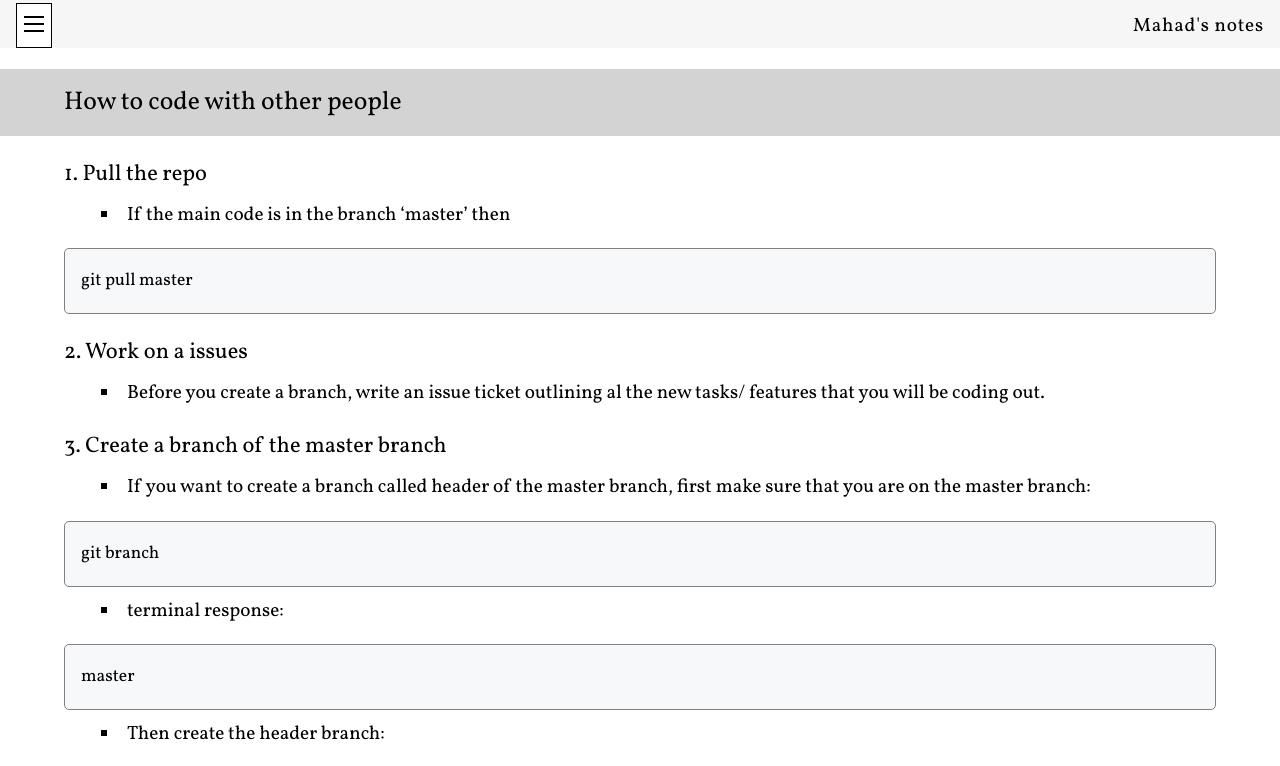
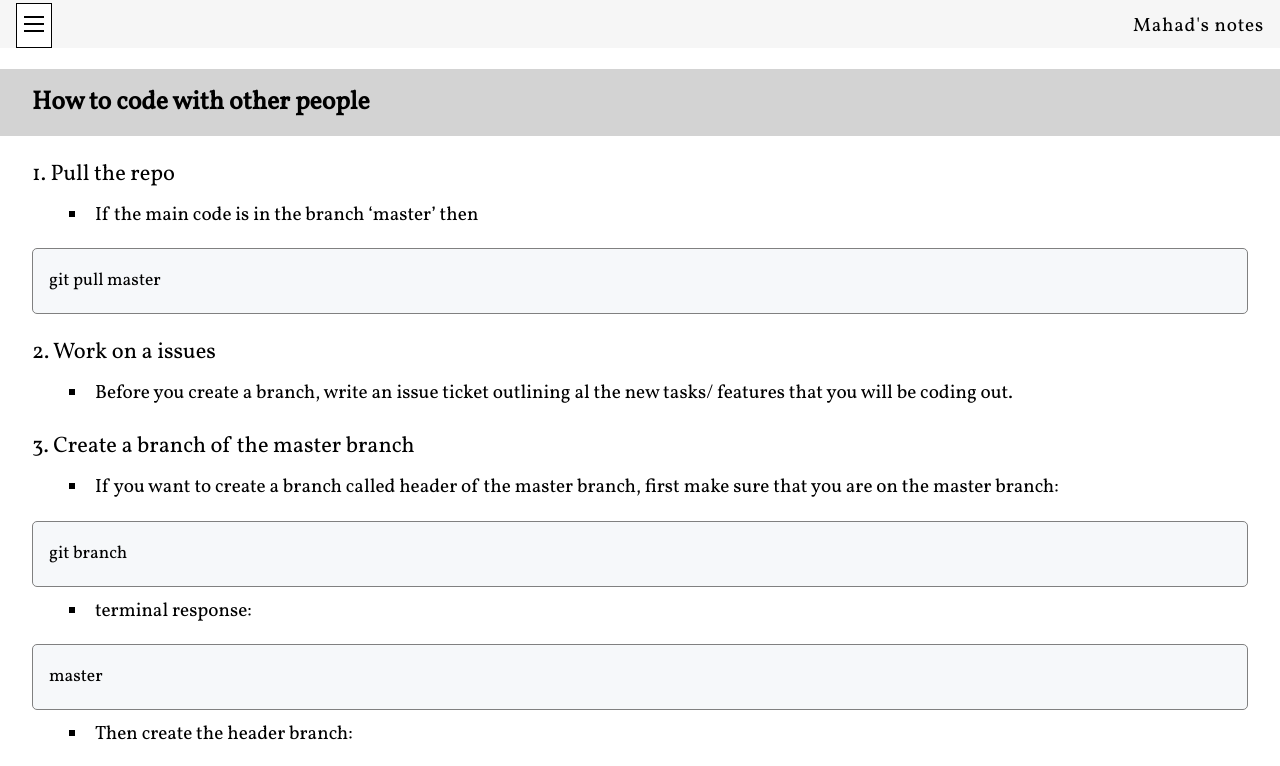
Before and after one commit to Elir-Mahad/notes-v1, a Next.js app: page / in a window 1280 px wide. Shown: the top 766 px of the page. Built offline with nearby package versions, Linux system fonts and the light colour scheme.

Commit message:
Relocate post title to outside of blog body. Improve styles.

```diff
--- a/pages/coding-with-others.js
+++ b/pages/coding-with-others.js
@@ -23,9 +23,8 @@ function CodingWithOthers() {
           content="Programming with other people. Github workflow. Pair programming."
         />
       </Head>
+      <PostTitle>How to code with other people</PostTitle>
       <BlogBody>
-        <PostTitle>How to code with other people</PostTitle>
-
         <Sentence>1. Pull the repo</Sentence>
         <Litem>If the main code is in the branch ‘master’ then </Litem>
         <Code>git pull master</Code>
--- a/pages/connect-github-account-to-computer.js
+++ b/pages/connect-github-account-to-computer.js
@@ -27,10 +27,8 @@ function ConnectGithubToComputer() {
           content="How to connect your github account to your computer"
         />
       </Head>
+      <PostTitle>How to connect your github account to your computer</PostTitle>
       <BlogBody>
-        <PostTitle>
-          How to connect your github account to your computer
-        </PostTitle>
         <Sentence>1. Identify your github username and user email:</Sentence>
         <Litem> Your user name is in your github profile.</Litem>
         <PicWrapper>
--- a/pages/deploy-netlify.js
+++ b/pages/deploy-netlify.js
@@ -21,9 +21,8 @@ function DeployNetlifySite() {
           content="Instructions on how to deploy a basic html and css website on netlify"
         />
       </Head>
+      <PostTitle>How to deploy a site on netlify</PostTitle>
       <BlogBody>
-        <PostTitle>How to deploy a site on netlify</PostTitle>
-
         <Sentence>
           1. Get a domain from namecheap, hover, godaddy, or any other preferred
           site.
--- a/pages/deploy-react-github-pages.js
+++ b/pages/deploy-react-github-pages.js
@@ -23,8 +23,8 @@ function DeployReactSiteGit() {
           content="Instructions on how to deploy a react application on github pages"
         />
       </Head>
+      <PostTitle>How to deploy a react site on github pages</PostTitle>
       <BlogBody>
-        <PostTitle>How to deploy a react site on github pages</PostTitle>
         <Sentence>
           1. Connect your local folder to your repo and make your first commit.
         </Sentence>
--- a/pages/writing-commits.js
+++ b/pages/writing-commits.js
@@ -18,8 +18,8 @@ function WritingCommits() {
         />
         <meta name="description" content="How to write commits properly" />
       </Head>
+      <PostTitle>How to write commits properly</PostTitle>
       <BlogBody>
-        <PostTitle>How to write commits properly</PostTitle>
         <Litem>
           A commit is a set of instructions for how to go from a previous state
           to a new state.
--- a/styles/Styles.js
+++ b/styles/Styles.js
@@ -2,7 +2,6 @@ import styled from "styled-components";
 
 export const WholeApp = styled.div`
   font-family: "Vollkorn", serif;
-  // font-family: "IBM Plex Mono", monospace;
 `;
 
 // Menu
@@ -11,40 +10,24 @@ export const CustomMenu = styled.div`
   z-index: 2;
   position: sticky;
   top: 0;
-  // width: 20rem;
   height: 3rem;
-  background-color:#f6f6f6;
-  // border-bottom:1px solid black;
-  // margin-top: 0.5rem;
-  // padding:1rem;
-  padding-top:0.2rem;
+  background-color: #f6f6f6;
+  padding-top: 0.2rem;
   padding-left: 1rem;
   padding-right: 1rem;
-  @media (max-width: 500px) {
-  width: unset;
-  // width: 15rem;
-  // }
 `;
 
 export const BlogMenuBox = styled.div`
-  background-color: #f6f6f6; ;
+  background-color: #f6f6f6;
 `;
 
 export const TopBlogsMenu = styled.div`
   display: flex;
   justify-content: space-between;
   align-items: center;
-  // width: 20rem;
-  // font-size: 1.1rem;
-  // border: 1px solid black;
-  // @media (max-width: 500px) {
-  // width: unset;
-  // width: 15rem;
-  // }
 `;
 
 export const TbMheading = styled.a`
-  text-align: center;
   font-size: 1.2rem;
   letter-spacing: 0.05rem;
 `;
@@ -56,23 +39,16 @@ export const TbMicon = styled.div`
   padding-top: 0.5rem;
   padding-left: 0.3rem;
   padding-right: 0.3rem;
-  // margin-left: 1rem;
+
   background-color: white;
 `;
 
 export const BlogsMenu = styled.div`
-  // width: 20rem;
-  // height: 10rem;
   border: 1px solid black;
   overflow: auto;
   padding: 0.5rem;
   margin-top: 0.25rem;
-  // margin-left: 1rem;
   background-color: #f6f6f6;
-  // @media (max-width: 500px) {
-  // width: unset;
-  // width: 15rem;
-  // }
 `;
 
 export const BlogName = styled.p`
@@ -83,26 +59,27 @@ export const BlogName = styled.p`
 
 // Individual blog
 
-export const BlogBody = styled.div`
-  // padding: 1rem;
-  margin-left: 4rem;
-  margin-right: 4rem;
+export const PostTitle = styled.h2`
+  font-size: 1.6rem;
+  text-align: left;
+  padding-top: 1rem;
+  padding-bottom: 1rem;
+  background-color: lightgrey;
+  padding-left: 2rem;
+  padding-right: 2rem;
   @media (max-width: 500px) {
-    margin-left: 2rem;
-    margin-right: 2rem;
+    padding-left: 1rem;
+    padding-right: 1rem;
   }
 `;
 
-export const PostTitle = styled.h2`
-  font-weight: 100;
-  font-size: 1.6rem;
-  text-align: left;
-  padding: 1rem;
-  margin-bottom: 1rem;
-  background-color: lightgrey;
-  margin-left: -4rem;
-  margin-right: -4rem;
-  padding-left: 4rem;
+export const BlogBody = styled.div`
+  padding-left: 2rem;
+  padding-right: 2rem;
+  @media (max-width: 500px) {
+    padding-left: 1rem;
+    padding-right: 1rem;
+  }
 `;
 
 export const SubHeading = styled.h3`
@@ -110,7 +87,6 @@ export const SubHeading = styled.h3`
   margin-top: 1rem;
   line-height: 2rem;
   color: darkblue;
-  font-weight: 100;
 `;
 
 export const Paragraph = styled.p`
```
